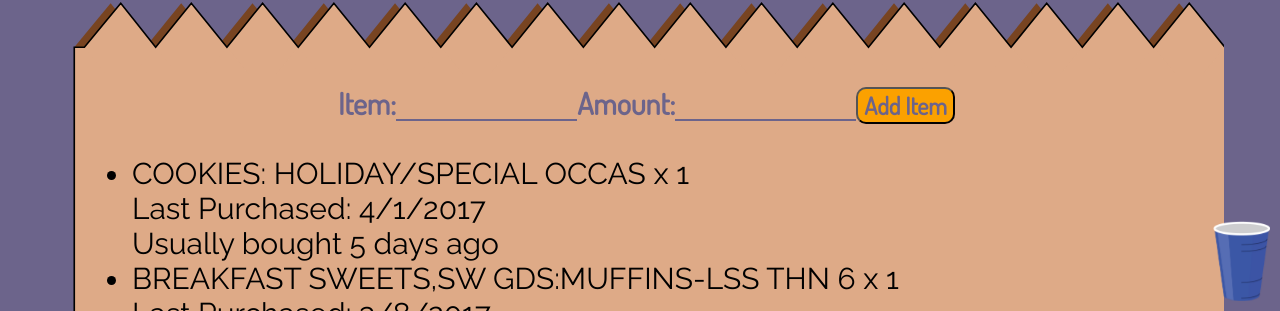
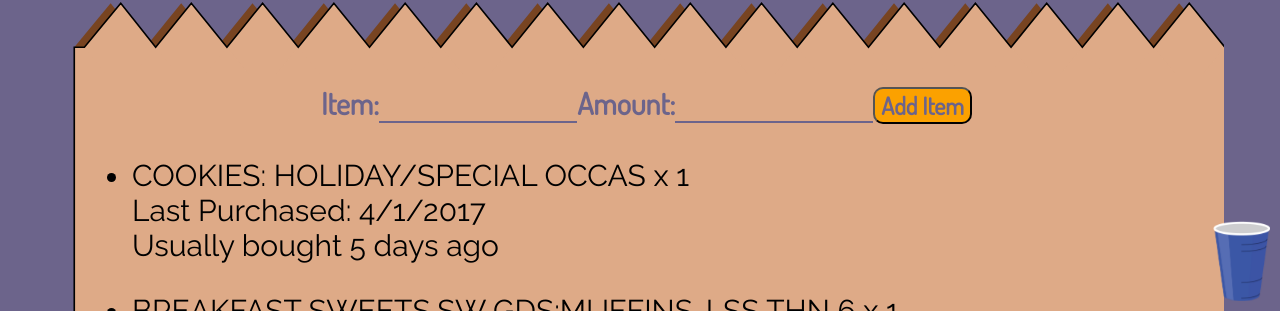
Before and after one commit to TeamEatGood/shopping-list-ui, a React app: page / in a window 1280 px wide. Shown: the part 489-800 px from the top of the page. Built offline with nearby package versions, Linux system fonts and the light colour scheme.

Commit message:
input area styled

```diff
--- a/public/css/styles.css
+++ b/public/css/styles.css
@@ -50,7 +50,10 @@ input[type=text]{
     border-bottom: 2px solid 	#6c648B;
     margin-bottom:5px;
   text-align:center;
-  text-color: #6BBAA7;
+  color: #6c648B;
+  font-family: "Dosis";
+  font-size:20px;
+
 }
 
 input[type=number]{
@@ -59,7 +62,9 @@ input[type=number]{
     border-bottom: 2px solid 	#6c648B;
     margin-bottom:5px;
   text-align:center;
-  text-color:#6BBAA7;
+  color:#6c648B;
+  font-family: "Dosis";
+  font-size:20px;
 }
 
 .banner{
--- a/src/components/ShoppingItem.js
+++ b/src/components/ShoppingItem.js
@@ -10,9 +10,11 @@ const ShoppingItem = ({ onClick, bought, name, amount, lastPurchased, normalInte
             textDecoration: bought ? 'line-through' : 'none'
         }}
     >
+        <p>
         <div>{name} x {amount}</div>
         {lastPurchased && <div>Last Purchased: {moment(lastPurchased.substring(0, 10)).format("l")}</div>}
         {normalInterval && <div>Usually bought {normalInterval} days ago</div>}
+        </p>
     </li>
 );
 
```
